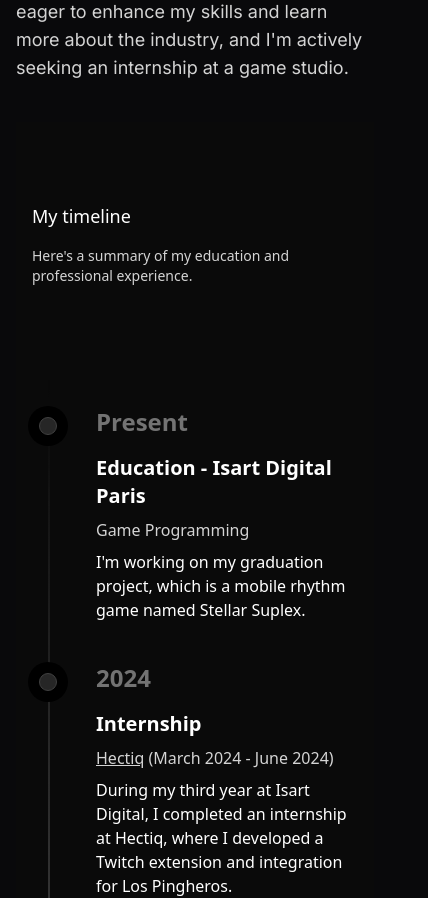
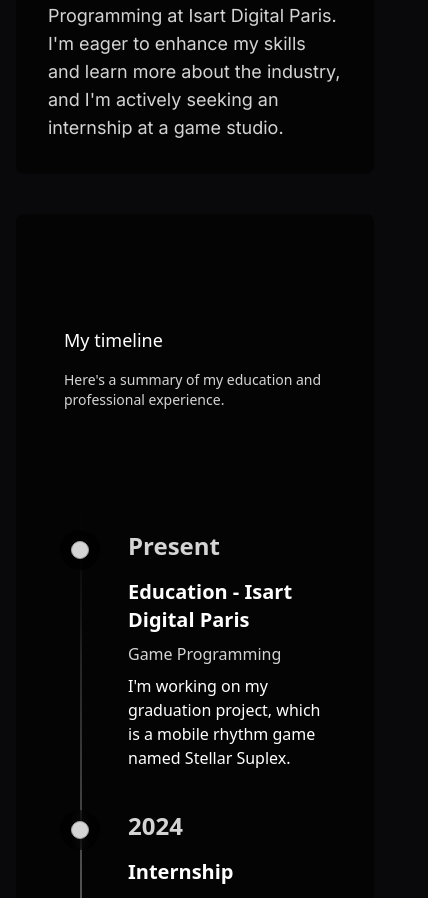
Before and after one commit to Hezaerd/hezaerd.com, a Next.js app: page / in a window 390 px wide. Shown: the part 1066-1964 px from the top of the page, 428 px wide, since content can reach past the window. Built offline with nearby package versions, Linux system fonts and the light colour scheme; no server answers.

Commit message:
feat: add bg-star-overlay utility and apply it to multiple components for enhanced styling

```diff
--- a/src/app/components/about-me.tsx
+++ b/src/app/components/about-me.tsx
@@ -1,6 +1,7 @@
 export function AboutMe() {
   return (
     <div id="about" className="pt-20">
+      <div className="bg-star-overlay">
         <h1 className="text-4xl font-bold text-white">About Me</h1>
         <p className="mt-4 text-lg text-neutral-300">
           I&apos;m a passionate game developer currently studying Game Engine
@@ -9,5 +10,6 @@
           internship at a game studio.
         </p>
       </div>
+    </div>
   );
 }
--- a/src/app/components/contact-me.tsx
+++ b/src/app/components/contact-me.tsx
@@ -178,8 +178,10 @@
 export function ContactMe() {
   return (
     <div id="contact" className="py-10">
-      <h2 className="mb-8 text-3xl font-bold text-white">Get in Touch</h2>
-      <ContactForm />
+      <div className="bg-star-overlay">
+        <h2 className="mb-8 text-3xl font-bold text-white">Get in Touch</h2>
+        <ContactForm />
+      </div>
     </div>
   );
 }
--- a/src/app/components/landing.tsx
+++ b/src/app/components/landing.tsx
@@ -18,7 +18,7 @@
   return (
     <div className="flex h-screen flex-col">
       <div className="flex flex-grow flex-col items-center justify-center px-4">
-        <div className="text-center">
+        <div className="bg-star-overlay text-center">
           <motion.h1
             initial={{ opacity: 0, y: 20 }}
             animate={{ opacity: 1, y: 0 }}
--- a/src/app/components/my-timeline.tsx
+++ b/src/app/components/my-timeline.tsx
@@ -115,7 +115,9 @@
 export function MyTimeline() {
   return (
     <div id="timeline" className="py-10">
-      <Timeline config={tlConfig} data={data} />
+      <div className="bg-star-overlay">
+        <Timeline config={tlConfig} data={data} />
+      </div>
     </div>
   );
 }
--- a/src/app/projects/page.tsx
+++ b/src/app/projects/page.tsx
@@ -90,6 +90,7 @@
 
   return (
     <section id="projects" className="container mx-auto px-4 py-16">
+      <div className="bg-star-overlay">
         <h1 className="mb-12 mt-12 text-center text-3xl font-bold">
           My GitHub Projects
         </h1>
@@ -133,6 +134,7 @@
             </div>
           </div>
         </div>
+      </div>
     </section>
   );
 }
--- a/src/app/stats/page.tsx
+++ b/src/app/stats/page.tsx
@@ -41,8 +41,12 @@
 
 export default function Stats() {
   return (
-    <Suspense fallback={<LoadingSkeleton />}>
-      <SpotifyStats />
-    </Suspense>
+    <div className="container mx-auto px-4 py-16">
+      <div className="bg-star-overlay">
+        <Suspense fallback={<LoadingSkeleton />}>
+          <SpotifyStats />
+        </Suspense>
+      </div>
+    </div>
   );
 }
--- a/src/components/ui/timeline.tsx
+++ b/src/components/ui/timeline.tsx
@@ -43,14 +43,14 @@
 
   return (
     <div
-      className="w-full bg-white font-sans dark:bg-neutral-950 md:px-10"
+      className="w-full font-sans md:px-10"
       ref={containerRef}
     >
       <div className="mx-auto max-w-7xl px-4 py-20 md:px-8 lg:px-10">
-        <h2 className="mb-4 max-w-4xl text-lg text-black dark:text-white md:text-4xl">
+        <h2 className="mb-4 max-w-4xl text-lg text-white md:text-4xl">
           {config.title}
         </h2>
-        <p className="max-w-sm text-sm text-neutral-700 dark:text-neutral-300 md:text-base">
+        <p className="max-w-sm text-sm text-neutral-300 md:text-base">
           {config.description}
         </p>
       </div>
@@ -62,16 +62,16 @@
             className="flex justify-start pt-10 md:gap-10 md:pt-40"
           >
             <div className="sticky top-40 z-40 flex max-w-xs flex-col items-center self-start md:w-full md:flex-row lg:max-w-sm">
-              <div className="absolute left-3 flex h-10 w-10 items-center justify-center rounded-full bg-white dark:bg-black md:left-3">
-                <div className="h-4 w-4 rounded-full border border-neutral-300 bg-neutral-200 p-2 dark:border-neutral-700 dark:bg-neutral-800" />
+              <div className="absolute left-3 flex h-10 w-10 items-center justify-center rounded-full bg-black/50 backdrop-blur-sm md:left-3">
+                <div className="h-4 w-4 rounded-full border border-neutral-400 bg-neutral-300 p-2" />
               </div>
-              <h3 className="hidden text-xl font-bold text-neutral-500 dark:text-neutral-500 md:block md:pl-20 md:text-5xl">
+              <h3 className="hidden text-xl font-bold text-neutral-300 md:block md:pl-20 md:text-5xl">
                 {item.title}
               </h3>
             </div>
 
             <div className="relative w-full pl-20 pr-4 md:pl-4">
-              <h3 className="mb-4 block text-left text-2xl font-bold text-neutral-500 dark:text-neutral-500 md:hidden">
+              <h3 className="mb-4 block text-left text-2xl font-bold text-neutral-300 md:hidden">
                 {item.title}
               </h3>
               {item.content}{" "}
@@ -82,7 +82,7 @@
           style={{
             height: height + "px",
           }}
-          className="absolute left-8 top-0 w-[2px] overflow-hidden bg-[linear-gradient(to_bottom,var(--tw-gradient-stops))] from-transparent from-[0%] via-neutral-200 to-transparent to-[99%] [mask-image:linear-gradient(to_bottom,transparent_0%,black_10%,black_90%,transparent_100%)] dark:via-neutral-700 md:left-8"
+          className="absolute left-8 top-0 w-[2px] overflow-hidden bg-[linear-gradient(to_bottom,var(--tw-gradient-stops))] from-transparent from-[0%] via-neutral-400 to-transparent to-[99%] [mask-image:linear-gradient(to_bottom,transparent_0%,black_10%,black_90%,transparent_100%)] md:left-8"
         >
           <motion.div
             style={{
--- a/tailwind.config.js
+++ b/tailwind.config.js
@@ -123,6 +123,16 @@
         },
       );
     },
+    function ({ addUtilities }) {
+      addUtilities({
+        '.bg-star-overlay': {
+          'background-color': 'rgba(0, 0, 0, 0.50)',
+          'backdrop-filter': 'blur(2px)',
+          'border-radius': '0.5rem',
+          'padding': '2rem',
+        },
+      });
+    },
   ],
 };
 
```
Lines whose indentation alone changed are shown as unchanged.
